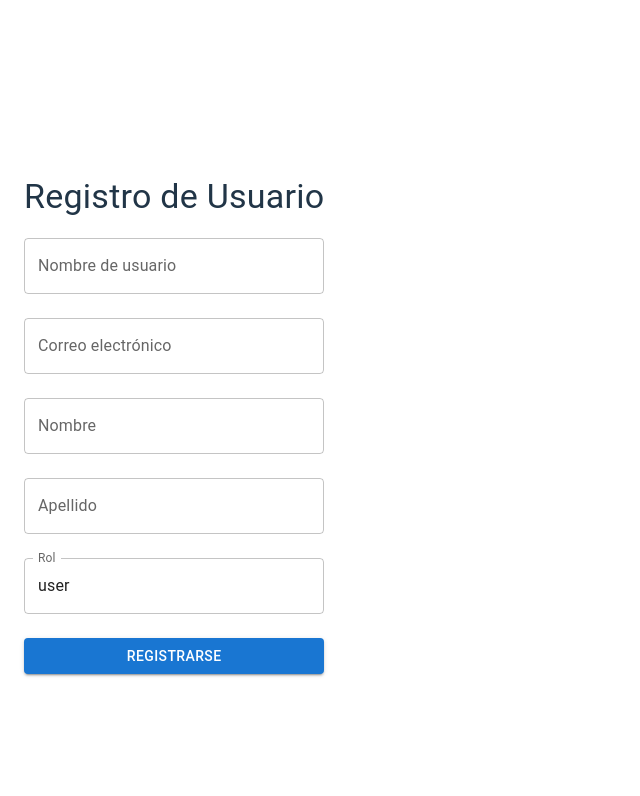
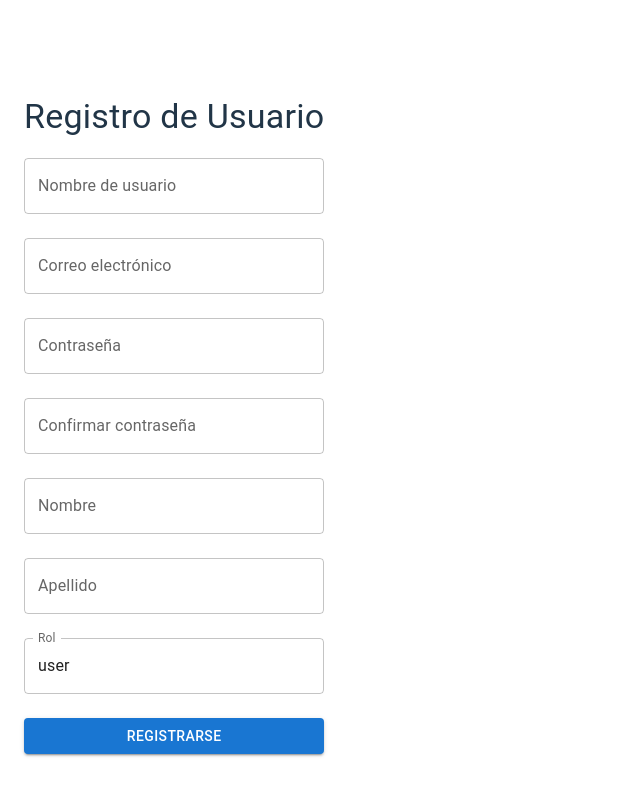
Before and after one commit to Milko0/frontend-DetecThief, a React (Vite) app: page /register in a window 1280 px wide. Shown: the top 796 px of the page, without its empty margins (0-640 px from the left). Built offline with nearby package versions, Linux system fonts and the light colour scheme.

Commit message:
Updating register and login

```diff
--- a/src/modules/auth/pages/RegisterPage.jsx
+++ b/src/modules/auth/pages/RegisterPage.jsx
@@ -3,10 +3,11 @@ import React, { useState } from 'react';
 import { Button, Typography, TextField, Container } from "@mui/material";
 import { Box, Stack } from '@mui/system';
 import { supabase } from '../../../supabaseClient'; // Asegúrate de tener tu cliente Supabase configurado
-
 const RegisterPage = () => {
   const [username, setUsername] = useState('');
   const [email, setEmail] = useState('');
+  const [password, setPassword] = useState('');
+  const [confirmPassword, setConfirmPassword] = useState('');
   const [firstName, setFirstName] = useState('');
   const [lastName, setLastName] = useState('');
   const [role, setRole] = useState('user');
@@ -16,37 +17,32 @@ const RegisterPage = () => {
   const handleRegister = async (e) => {
     e.preventDefault();
 
-    if (!username || !email || !firstName || !lastName) {
+    if (!username || !email || !password || !firstName || !lastName) {
       setError('Por favor, completa todos los campos.');
       return;
     }
 
+    if (password !== confirmPassword) {
+      setError('Las contraseñas no coinciden.');
+      return;
+    }
+
+    if (password.length < 6) {
+      setError('La contraseña debe tener al menos 6 caracteres.');
+      return;
+    }
+
     try {
-      // Genera una contraseña aleatoria segura (solo para uso interno de Supabase)
-      const randomPassword = crypto.randomUUID();
-
-      // Registro con Supabase Auth
-      const { data, error: signUpError } = await supabase.auth.signUp({
-        email,
-        password: randomPassword,
-      });
-
-      if (signUpError) {
-        setError(signUpError.message);
-        setSuccess('');
-        return;
-      }
-
-      // Guarda los datos adicionales en tu backend
+      // Enviar los datos al backend directamente
       const response = await fetch('http://localhost:8080/api/users', {
         method: 'POST',
         headers: {
           'Content-Type': 'application/json',
         },
         body: JSON.stringify({
-          supabaseId: data.user.id,
           username,
           email,
+          password,
           firstName,
           lastName,
           role,
@@ -54,11 +50,20 @@ const RegisterPage = () => {
       });
 
       if (response.ok) {
-        setSuccess('Usuario registrado exitosamente. Revisa tu correo.');
+        setSuccess('Usuario registrado exitosamente.');
         setError('');
+
+        // Limpiar formulario
+        setUsername('');
+        setEmail('');
+        setPassword('');
+        setConfirmPassword('');
+        setFirstName('');
+        setLastName('');
+        setRole('user');
       } else {
         const errorData = await response.json();
-        setError(errorData.message || 'Error al guardar en backend');
+        setError(errorData.message || 'Error al registrar usuario');
         setSuccess('');
       }
     } catch (err) {
@@ -77,6 +82,20 @@ const RegisterPage = () => {
         <Stack onSubmit={handleRegister} component="form" direction="column" spacing={3}>
           <TextField label="Nombre de usuario" value={username} onChange={(e) => setUsername(e.target.value)} fullWidth />
           <TextField label="Correo electrónico" value={email} type="email" onChange={(e) => setEmail(e.target.value)} fullWidth />
+          <TextField
+            label="Contraseña"
+            value={password}
+            type="password"
+            onChange={(e) => setPassword(e.target.value)}
+            fullWidth
+          />
+          <TextField
+            label="Confirmar contraseña"
+            value={confirmPassword}
+            type="password"
+            onChange={(e) => setConfirmPassword(e.target.value)}
+            fullWidth
+          />
           <TextField label="Nombre" value={firstName} onChange={(e) => setFirstName(e.target.value)} fullWidth />
           <TextField label="Apellido" value={lastName} onChange={(e) => setLastName(e.target.value)} fullWidth />
           <TextField label="Rol" value={role} onChange={(e) => setRole(e.target.value)} fullWidth />
```
Also changed, not shown: src/modules/auth/components/RegisterForm.jsx (+38 -15 lines).
